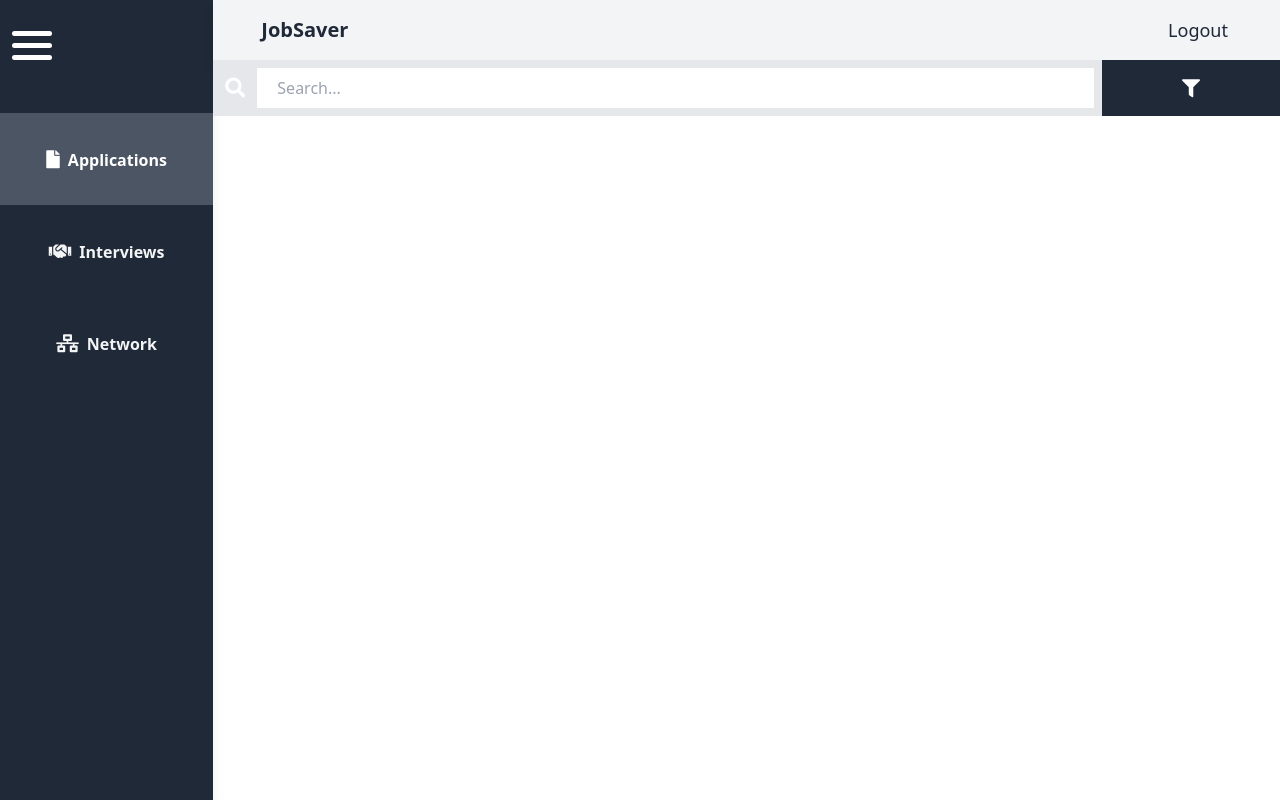
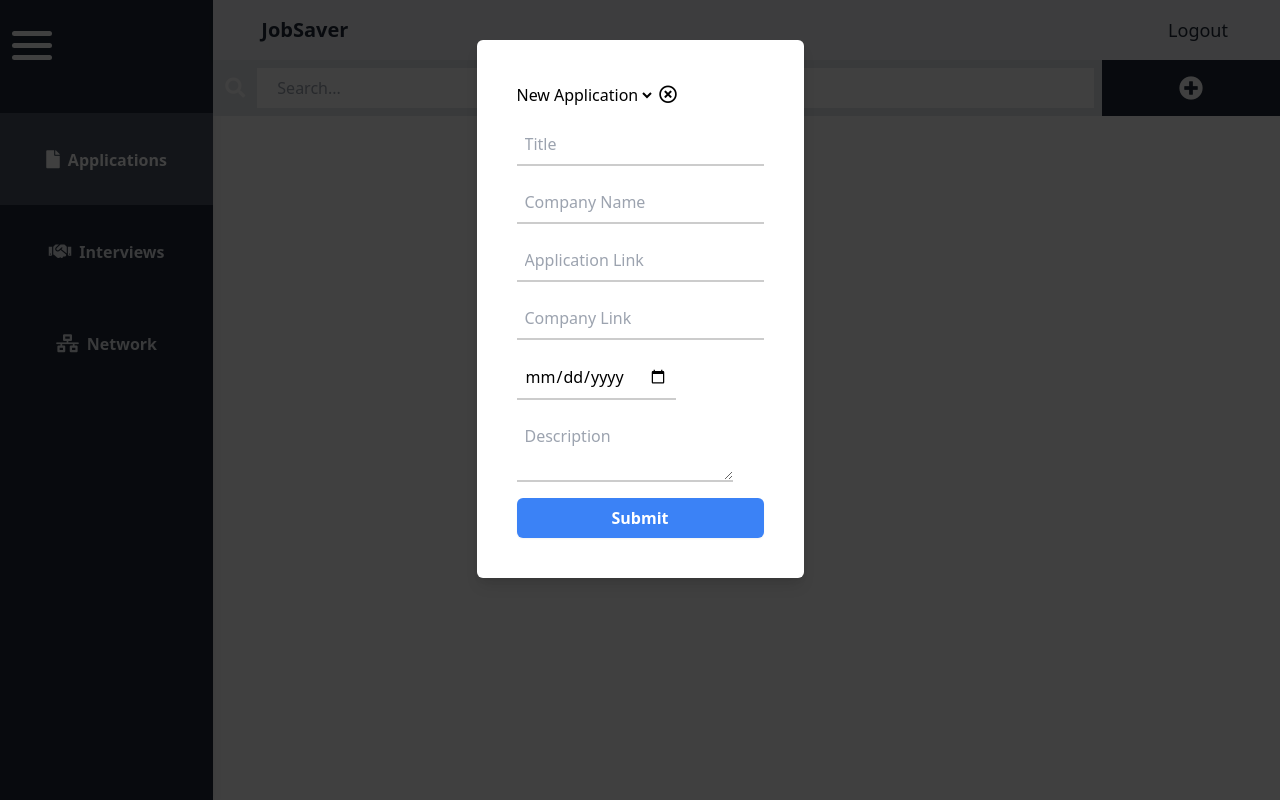
Before and after one commit to connorskorburg/JobSaver, a React (Create React App) app in the folder client/: page / in a window 1280 px wide. Both pictures are taken after a click on the button 1191 px from the left and 88 px from the top of the page. Built offline with nearby package versions, Linux system fonts and the light colour scheme.

Commit message:
added new form popup

```diff
--- a/client/package.json
+++ b/client/package.json
@@ -3,6 +3,7 @@
   "version": "0.1.0",
   "private": true,
   "dependencies": {
+    "@reduxjs/toolkit": "^1.5.0",
     "@testing-library/jest-dom": "^5.11.6",
     "@testing-library/react": "^11.2.2",
     "@testing-library/user-event": "^12.6.0",
--- a/client/src/components/reusables/SideNavLink.tsx
+++ b/client/src/components/reusables/SideNavLink.tsx
@@ -10,8 +10,8 @@ const SideNavLink = ({name, active}: NavLink) => {
 
     <button
       className={`block py-8 font-bold transition delay-50 duration-500 focus:outline-none
-                ${active && 'text-white bg-gray-600 hover:text-gray-100 hover:bg-gray-800'}
-                ${active === false && 'text-gray-100 bg-gray-800 hover:text-white hover:bg-gray-600'}`
+                ${active && 'text-white bg-gray-600 hover:text-gray-200 hover:bg-gray-800'}
+                ${active === false && 'text-gray-200 bg-gray-800 hover:text-white hover:bg-gray-600'}`
       }
     >
       {name === "Applications" && <i className="fas fa-file mr-2 text-lg"></i>}
--- a/client/src/components/utilities/FilterDropDown.tsx
+++ b/client/src/components/utilities/FilterDropDown.tsx
@@ -1,11 +1,83 @@
-import React from 'react';
+import React, { useState } from 'react';
 
 const FilterDropDown = () => {
+  const [value, setValue] = useState('application');
+  const [showForm, setShowForm] = useState(false);
+
+  const handleChange = (e:any) => {
+    console.log(e.target.value);
+    setValue(e.target.value);
+    e.preventDefault();
+  }
+
+  const handleSubmit = (e:any) => {
+    console.log(e.target);
+    console.log(e);
+    e.preventDefault();
+  }
+
   return (
-    <button className="w-1/6 bg-gray-800 focus:outline-none">
-      <i className="fas fa-filter text-white text-lg"></i>
-    </button>
+    <>
+      <button onClick={() => setShowForm(!showForm)} className="bg-gray-800 focus:outline-none w-1/6 text-white transition delay-50 duration-500 focus:outline-none hover:bg-gray-600">
+        <i className="fas fa-plus-circle text-2xl font-bold"></i>
+      </button>
+      {showForm &&
+        <section style={popUpStyle} className="absolute inset-0 flex justify-center">
+          <form onSubmit={handleSubmit} className="bg-white self-start mt-10 p-10 rounded-md shadow-lg">
+            <h1 className="inline-block">New </h1>
+            <select onChange={handleChange} name="model" className="focus:outline-none border-none bg-white">
+              <option className="bg-gray-300" value="application">Application</option>
+              <option className="bg-gray-300" value="interview">Interview</option>
+              <option className="bg-gray-300" value="network">Network</option>
+            </select>
+            <i onClick={() => setShowForm(!showForm)} className="text-lg ml-1 far fa-times-circle"></i>
+            {value === 'application' &&
+              <article>
+                <input type="text" className="focus:outline-none" style={inputStyle} placeholder="Title" />
+                <input type="text" className="focus:outline-none" style={inputStyle} placeholder="Company Name" />
+                <input type="url" className="focus:outline-none" style={inputStyle} placeholder="Application Link" />
+                <input type="url" className="focus:outline-none" style={inputStyle} placeholder="Company Link" />
+                <input type="date" className="focus:outline-none" style={inputStyle} placeholder="Date Applied" />
+                <textarea className="focus:outline-none" style={inputStyle} placeholder="Description" />
+              </article>
+            }
+            {value === 'interview' &&
+              <article>
+                <input type="text" className="focus:outline-none" style={inputStyle} placeholder="Company Name" />
+                <input type="text" className="focus:outline-none" style={inputStyle} placeholder="Interviewer Name" />
+                <input type="date" className="focus:outline-none" style={inputStyle} placeholder="Interview Date" />
+                <input type="text" className="focus:outline-none" style={inputStyle} placeholder="Phone Number" />
+                <textarea className="focus:outline-none" style={inputStyle} placeholder="Comment" />
+              </article>
+            }
+            {value === 'network' &&
+              <article>
+                <input type="text" className="focus:outline-none" style={inputStyle} placeholder="First Name" />
+                <input type="text" className="focus:outline-none" style={inputStyle} placeholder="Last Name" />
+                <input type="email" className="focus:outline-none" style={inputStyle} placeholder="Email" />
+                <input type="url" className="focus:outline-none" style={inputStyle} placeholder="Website Link" />
+                <input type="url" className="focus:outline-none" style={inputStyle} placeholder="Linkedin Link" />
+              </article>
+            }
+            <button className="rounded-md shadow-sm font-bold w-full block py-2 bg-blue-500 text-white">Submit</button>
+          </form>
+        </section>
+      }
+    </>
   );
 };
 
+const popUpStyle = {
+  backgroundColor: "rgba(0,0,0,0.75)",
+  minHeight: '100vh',
+  minWidth: '100%'
+}
+const inputStyle = {
+  fontSize: '1rem',
+  padding: '0.5rem',
+  display: 'block',
+  margin: '1rem 0',
+  borderBottom: '2px solid #ccc',
+}
+
 export default FilterDropDown;
```
Also changed, not shown: 2 other files (tests, documents, lock files or other folders).
